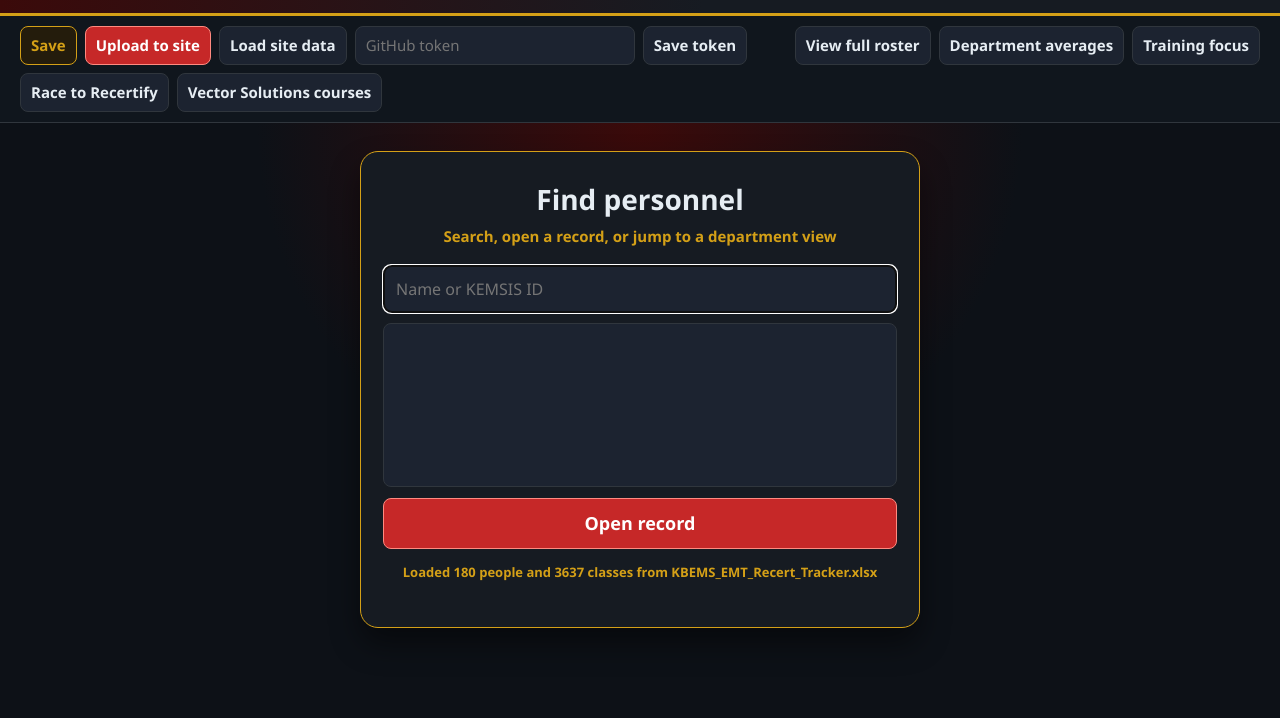
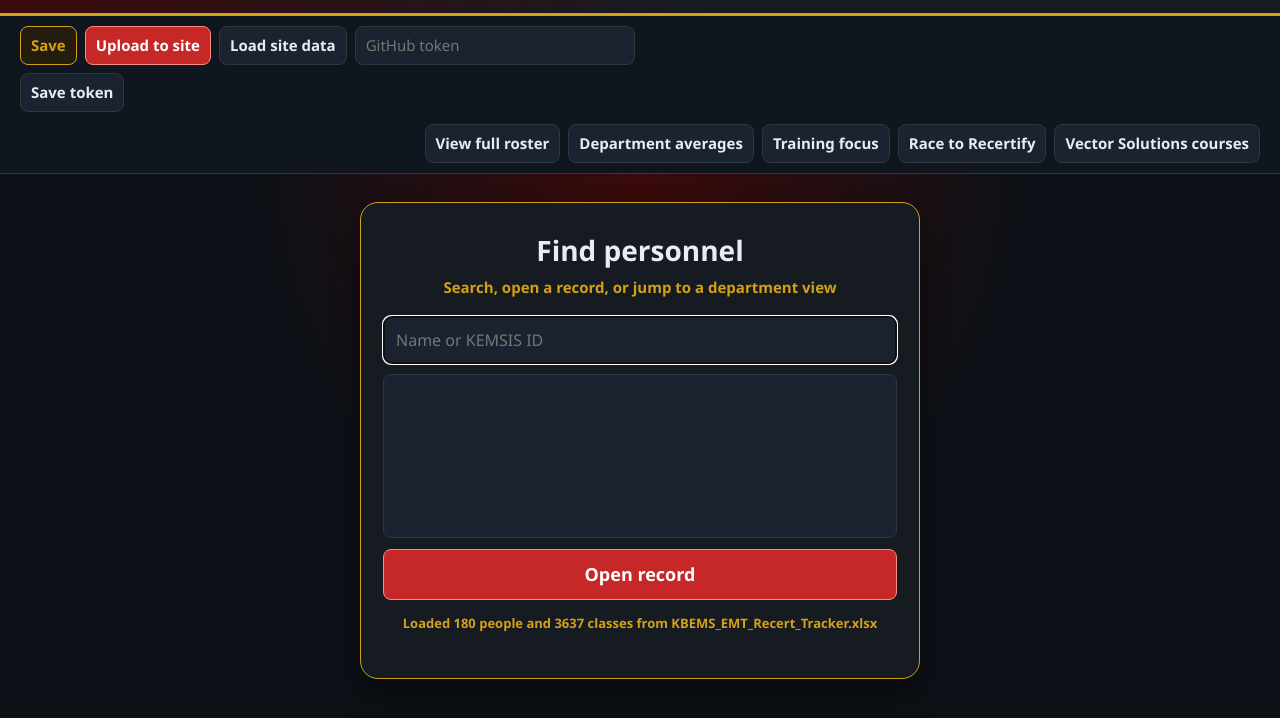
Before and after one commit to nickatkinsbgky/bgfd-training-app, a plain HTML site: page ems-recert.html in a window 1280 px wide. Shown: the part 78-796 px from the top of the page. Drawn offline with Linux system fonts and the light colour scheme.

Commit message:
Clean up top button row
Admin controls (Save, Upload, Load, token, Save token) grouped on the left. User view buttons (roster, averages, focus, race, Vector Solutions) grouped on the right. Also restored the Vector Solutions search UI.

```diff
--- a/ems-recert.html
+++ b/ems-recert.html
@@ -41,7 +41,10 @@
   .drawer { margin-top:14px; background:var(--panel); border:1px solid var(--line); border-radius:12px; padding:14px; }
   .grid { display:grid; grid-template-columns:repeat(auto-fit,minmax(180px,1fr)); gap:8px; }
   .muted { color:var(--muted); }
-  .sync-bar { display:flex; gap:8px; align-items:center; flex-wrap:wrap; padding:10px 20px; background:#10161d; border-bottom:1px solid var(--line); }
+
+  .sync-bar { display:flex; justify-content:space-between; align-items:center; flex-wrap:wrap; gap:12px; padding:10px 20px; background:#10161d; border-bottom:1px solid var(--line); }
+  .sync-left, .sync-right { display:flex; flex-wrap:wrap; gap:8px; align-items:center; }
+  .sync-right { margin-left:auto; }
   .sync-bar input { max-width:280px; width:min(280px, 100%); }
   #sync-msg { color:var(--muted); }
   #sync-msg.ok { color:#7dcea0; }
@@ -139,18 +142,21 @@
 </header>
 
 <div class="sync-bar">
+  <div class="sync-left">
     <button class="gold" id="btn-save-all" type="button">Save</button>
     <button class="red" id="btn-push" type="button">Upload to site</button>
     <button id="btn-pull" type="button">Load site data</button>
     <input id="sync-token" type="password" placeholder="GitHub token" />
     <button id="btn-save-token" type="button">Save token</button>
     <span id="sync-msg"></span>
-  <span style="flex:1"></span>
+  </div>
+  <div class="sync-right">
     <button id="landRoster" type="button">View full roster</button>
     <button id="landDept" type="button">Department averages</button>
     <button id="landFocus" type="button">Training focus</button>
     <button id="landBracket" type="button">Race to Recertify</button>
     <button id="landVector" type="button">Vector Solutions courses</button>
+  </div>
 </div>
 
 <section id="landing" class="landing">
```
Lines whose indentation alone changed are shown as unchanged.
